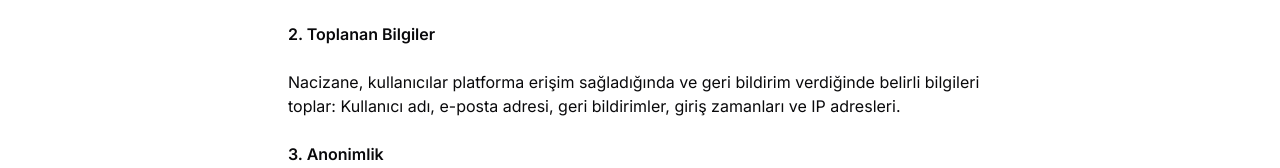
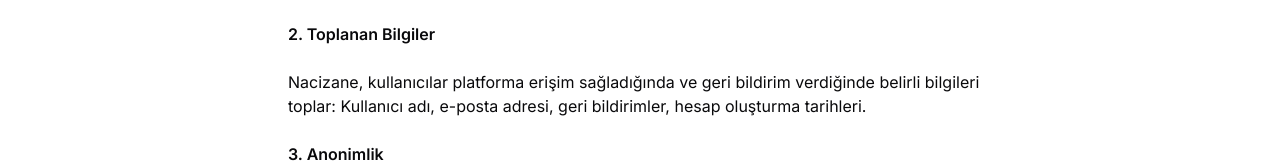
Before and after one commit to alicangunduz/nacizane, a Next.js app: page /gizlilik-politikasi in a window 1280 px wide. Shown: the part 394-562 px from the top of the page. Built offline with nearby package versions, Linux system fonts and the light colour scheme; no server answers; the database is empty.

Commit message:
Update page.tsx

```diff
--- a/app/gizlilik-politikasi/page.tsx
+++ b/app/gizlilik-politikasi/page.tsx
@@ -22,7 +22,7 @@
           <p>
             Nacizane, kullanıcılar platforma erişim sağladığında ve geri
             bildirim verdiğinde belirli bilgileri toplar: Kullanıcı adı, e-posta
-            adresi, geri bildirimler, giriş zamanları ve IP adresleri.
+            adresi, geri bildirimler, hesap oluşturma tarihleri.
           </p>
 
           <h2 className="font-semibold">3. Anonimlik</h2>
```
